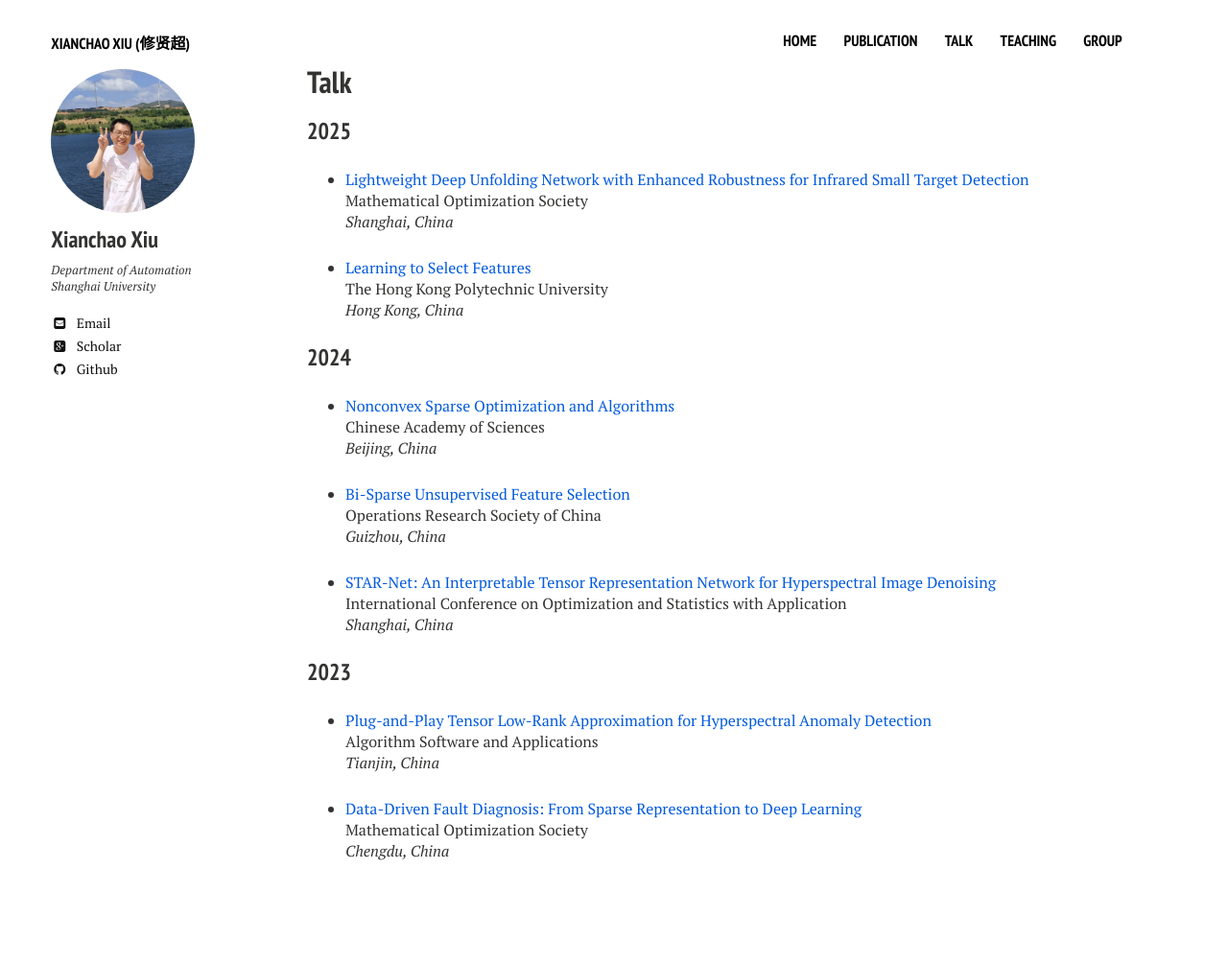
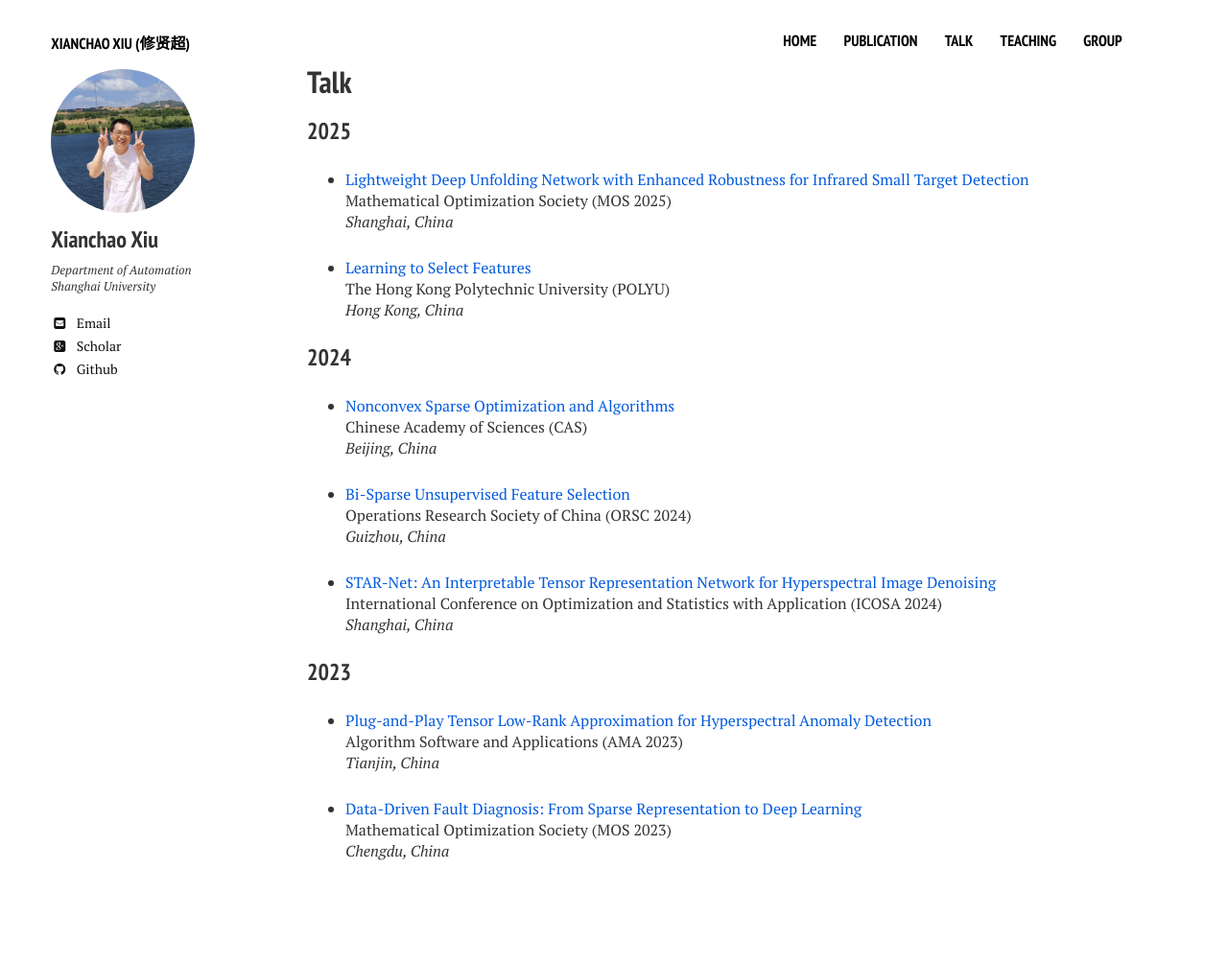
Before and after one commit to xianchaoxiu/xianchaoxiu.github.io, a Jekyll site: the page built from talk/index.md, in a window 1280 px wide. Shown: the whole page at 96% size. Built offline with Jekyll 4.4.1, drawn with Linux system fonts in a browser that asks for light colours; nearby versions of some CDN libraries.

Commit message:
Update index.md

```diff
--- a/talk/index.md
+++ b/talk/index.md
@@ -11,27 +11,27 @@ share: false
 
 ### 2025
 * <a href="../talk/2025-MOS.pdf" class="textlink" target="_blank"> Lightweight Deep Unfolding Network with Enhanced Robustness for Infrared Small Target Detection  </a> <br>
-Mathematical Optimization Society <br>
+Mathematical Optimization Society (MOS 2025) <br>
 <i>Shanghai, China</i><br>
 
 
 * <a href="../talk/2025-POLYU.pdf" class="textlink" target="_blank"> Learning to Select Features </a> <br>
-The Hong Kong Polytechnic University <br>
+The Hong Kong Polytechnic University  (POLYU) <br>
 <i>Hong Kong, China</i><br>
 
 
 ### 2024
 
 * <a href="../talk/2024-CAS.pdf" class="textlink" target="_blank"> Nonconvex Sparse Optimization and Algorithms</a> <br>
-Chinese Academy of Sciences <br>
+Chinese Academy of Sciences  (CAS) <br>
 <i>Beijing, China</i><br>
 
 * <a href="../talk/2024-ORSC.pdf" class="textlink" target="_blank"> Bi-Sparse Unsupervised Feature Selection </a> <br>
-Operations Research Society of China <br>
+Operations Research Society of China  (ORSC 2024) <br>
 <i>Guizhou, China</i><br>
 
 * <a href="../talk/2024-ICOSA.pdf" class="textlink" target="_blank"> STAR-Net: An Interpretable Tensor Representation Network for Hyperspectral Image Denoising </a> <br>
-International Conference on Optimization and Statistics with Application <br>
+International Conference on Optimization and Statistics with Application  (ICOSA 2024)<br>
 <i>Shanghai, China</i><br>
 
 
@@ -39,10 +39,10 @@ International Conference on Optimization and Statistics with Application <br>
 ### 2023
 
 * <a href="../talk/2023-ASA.pdf" class="textlink" target="_blank"> Plug-and-Play Tensor Low-Rank Approximation for Hyperspectral Anomaly Detection </a> <br>
-Algorithm Software and Applications <br>
+Algorithm Software and Applications  (AMA 2023)<br>
 <i>Tianjin, China</i><br>
 
 
 * <a href="../talk/2023-MOS.pdf" class="textlink" target="_blank"> Data-Driven Fault Diagnosis: From Sparse Representation to Deep Learning </a> <br>
-Mathematical Optimization Society <br>
+Mathematical Optimization Society  (MOS 2023)<br>
 <i>Chengdu, China</i><br>
```
